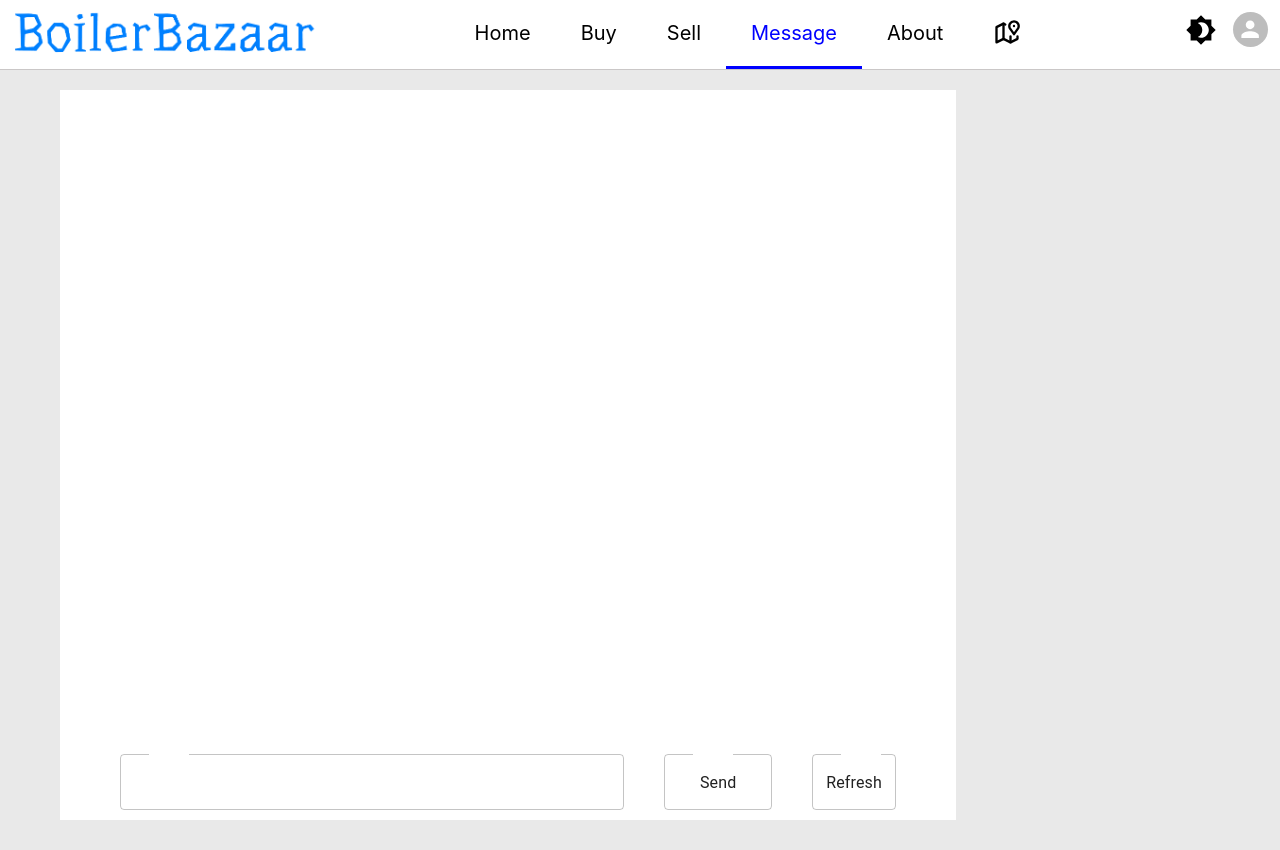
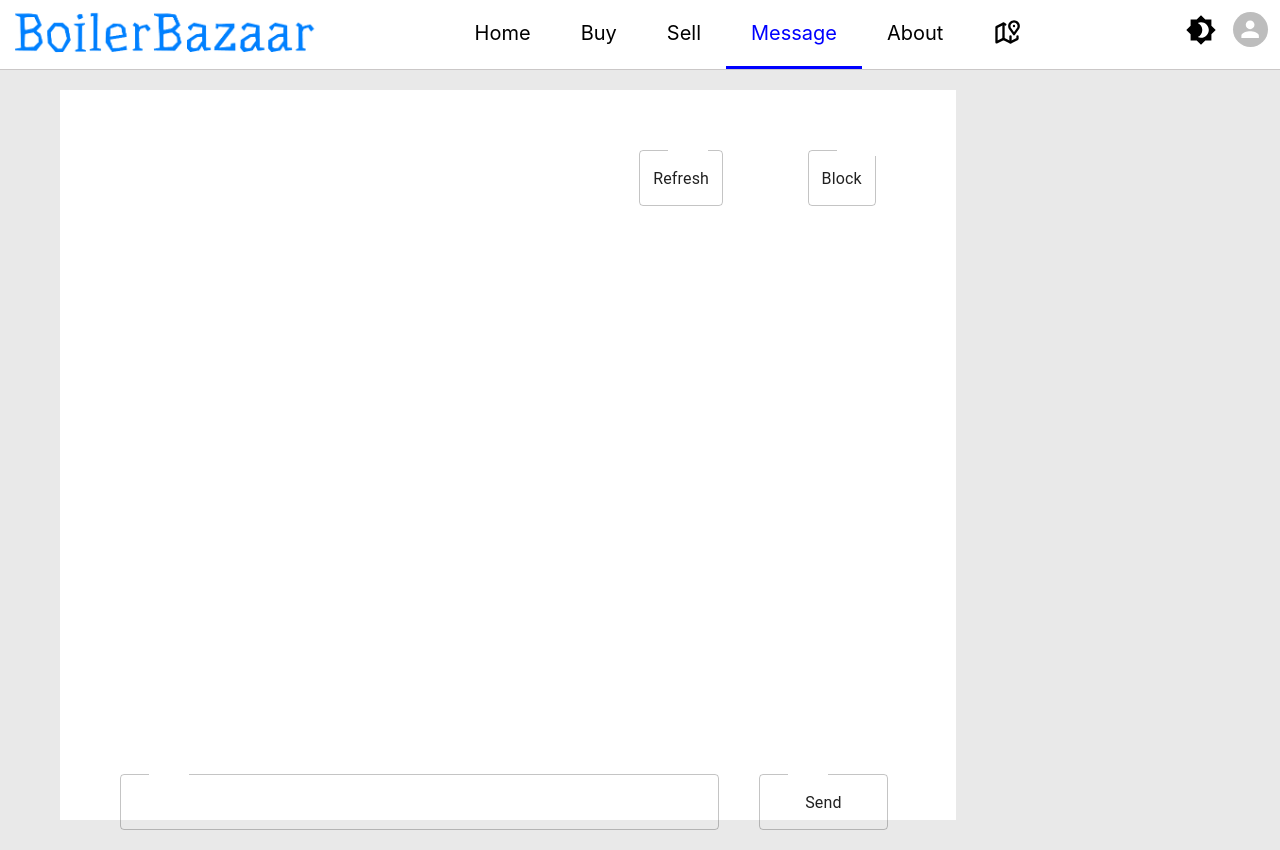
Before and after one commit to wang4621/boilerbazaar, a React (Create React App) app: page /message in a window 1280 px wide. Built offline with nearby package versions, Linux system fonts and the light colour scheme; no server answers; sample sign-in values are in the browser's storage.

Commit message:
Edit displayMessage and sendMessage to check for block status

```diff
--- a/src/pages/Message.css
+++ b/src/pages/Message.css
@@ -42,6 +42,14 @@
 }
 
 .chatInput {
+    height: 10%;
+    display: flex;
+    flex-direction: row;
+}
+
+.options {
+    justify-content: flex-end;
+    height: 10%;
     display: flex;
     flex-direction: row;
 }
@@ -62,14 +70,22 @@
     width: 15%;
 }
 
+.block {
+    width: 15%;
+}
+
 .send * {
     width: 100%;
 }
 
 .chatDisplay {
     overflow: auto;
-    height: 80%;
+    height: 70%;
     /* display: flex; */
     flex-direction: column;
     /* justify-content: flex-end; */
 }
+
+.blockedMessage {
+    color: red;
+}
--- a/src/pages/Message.js
+++ b/src/pages/Message.js
@@ -18,7 +18,7 @@ function getContacts() {
         success: function (result) {
             rawData = result
             contactNames = []
-            //console.log(rawData)
+            console.log(rawData)
             for (const x of rawData['body']) {
                 if (x['user0'] != user) {
                     contactNames.push(x['user0'])
@@ -52,6 +52,10 @@ function populateContacts() {
 }
 
 function sendMessage() {
+    if (rawData['body'][index]['blocked']) {
+        alert("Cannot send message. You have blocked (or was blocked by) this user.")
+        return
+    }
     var message = document.getElementById("messageInput").value;
     if (message.length == 0) {
         return;
@@ -95,7 +99,7 @@ function changeContacts(id) {
 
 function displayMessages() {
     var messageDisplay = document.getElementsByClassName("chatDisplay")[0];
-    //console.log('debug')
+    console.log('debug')
     messageDisplay.innerHTML = "";
 
     for (const x of rawData['body'][index]['conversation']) {
@@ -112,24 +116,58 @@ function displayMessages() {
         message.innerHTML = `<Typography>${s}</Typography>`
         messageDisplay.appendChild(message);
     }
+
+    console.log(rawData['body'][index]['blocked'])
+    if (rawData['body'][index]['blocked']) {
+        var message = document.createElement("DIV");
+        message.className = "blockedMessage"
+        message.innerHTML = `<Typography>Displaying past messages. You have blocked (or was blocked by) this user.</Typography>`
+        messageDisplay.appendChild(message);
+    }
+
     console.log(messageDisplay)
 }
 
+function block() {
+    if (!window.confirm(`Do you want to block ${contactNames[index]}?`)) {
+        return;
+    }
+    var jsonData = {"user": user, "blockUser": contactNames[index]}
+    var jsonData = "\""+JSON.stringify(jsonData).replaceAll('"', '\\"')+"\""
+    //console.log(jsonData)
+    $.ajax({
+        url: 'https://66gta0su26.execute-api.us-east-1.amazonaws.com/Prod/block',
+        type: 'PUT',
+        data: jsonData,
+        datatype: 'json',
+        contentType: 'application/json',
+        success: function (result) {
+            console.log(JSON.stringify(result))
+        },
+        error: function (result) {
+            //console.log(JSON.stringify(result));
+        }
+    });
+}
+
 const Message = ({ userData }) => {
-    user = userData["puid"];
-    //console.log(user)
     React.useEffect(() => {
+        user = userData["puid"];
+        console.log(user);
         getContacts();
-    }, []);
+    }, [userData]);
     return (
         <div class="page">
             <Box class="contactList"></Box>
             <Box class="chat">
+                <Box class="options">
+                    <TextField class="refresh" id="refresh" onClick={getContacts} type="submit" value="Refresh"/>
+                    <TextField class="block" id="block" onClick={block} type="submit" value="Block"/>
+                </Box>
                 <Box class="chatDisplay"></Box>
                 <Box class="chatInput">
                     <TextField type="text" class="input" id="messageInput"></TextField>
                     <TextField class="send" id="send" onClick={sendMessage} type="submit" value="Send"/>
-                    <TextField class="refresh" id="refresh" onClick={getContacts} type="submit" value="Refresh"/>
                 </Box>
             </Box>
         </div>
```
